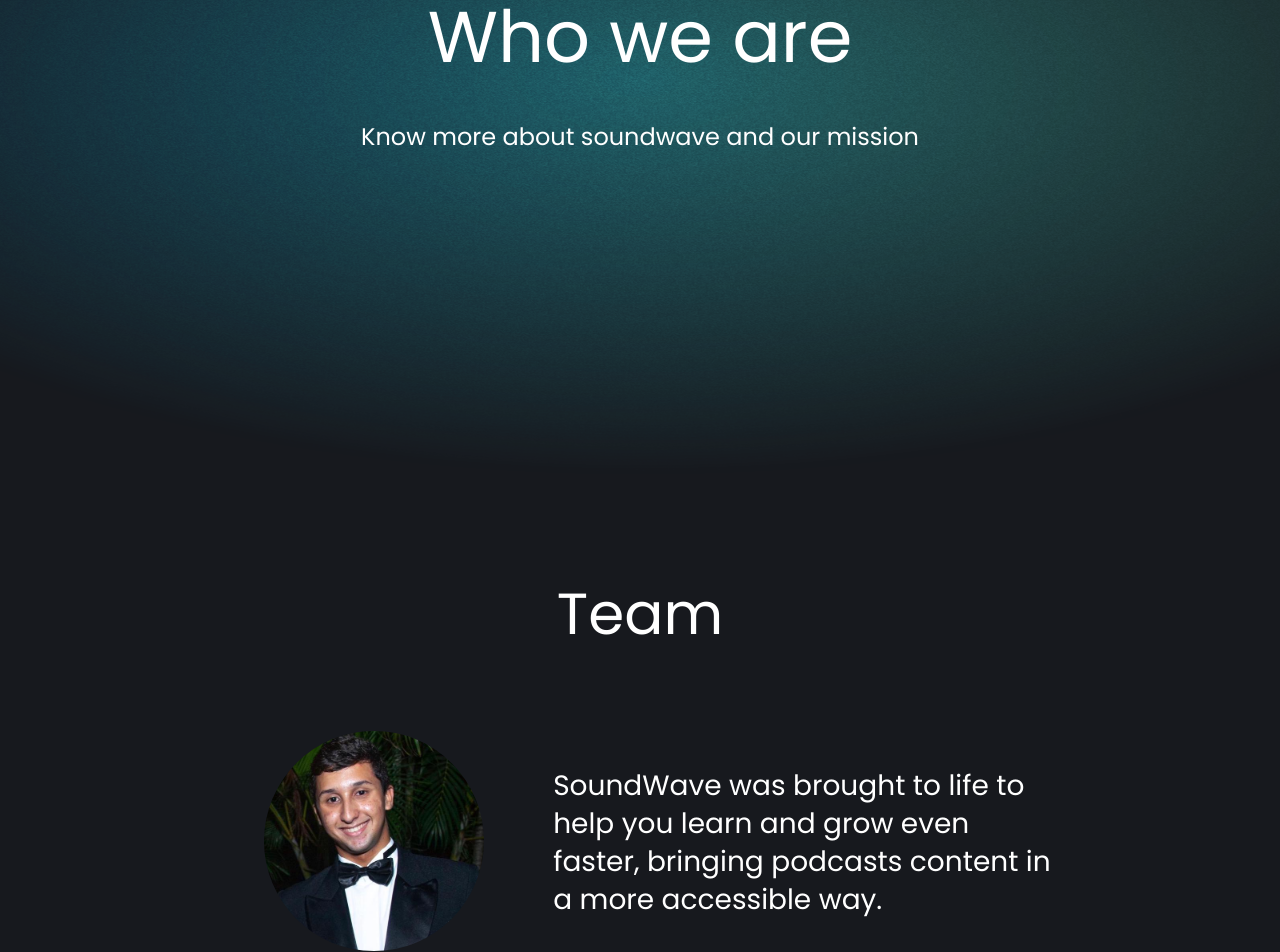
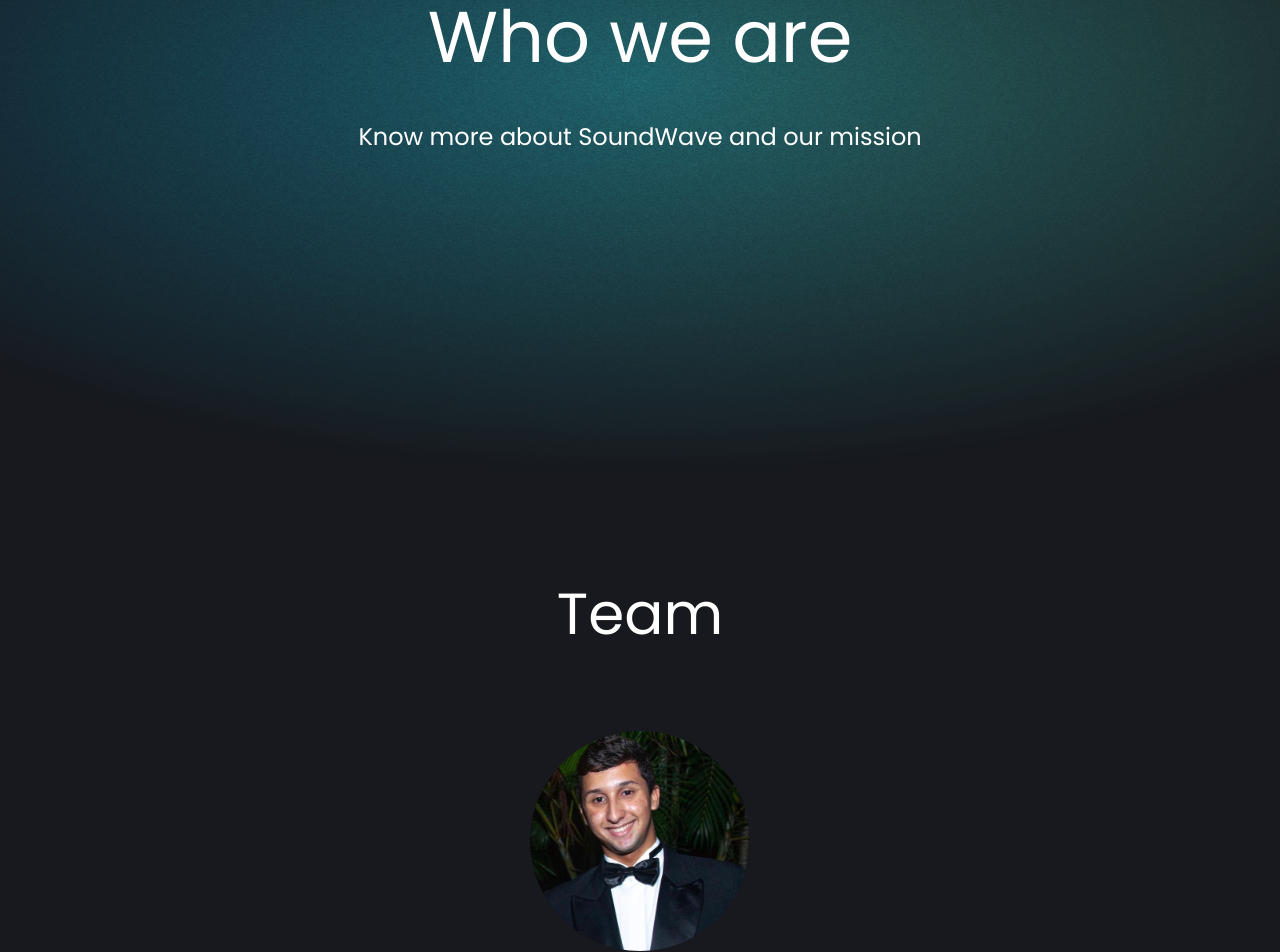
Before and after one commit to gabrielccarvalho/SoundWave, a Next.js app: page /about in a window 1280 px wide. Shown: the part 320-1272 px from the top of the page. Built offline with nearby package versions, Linux system fonts and the light colour scheme.

Commit message:
:sparkles: feat: add changes to about page

```diff
--- a/src/components/Member.tsx
+++ b/src/components/Member.tsx
@@ -2,6 +2,12 @@
 import React from 'react'
 import styled from 'styled-components'
 import { Heading, Text } from './Heading'
+
+interface iMember {
+  name: string
+  image: string
+  role: string
+}
 
 const Container = styled.div`
   display: flex;
@@ -18,18 +24,18 @@
   }
 `
 
-const Member = () => {
+const Member = ({ name, image, role }: iMember) => {
   return (
     <Container>
       <Image
-        src='/assets/me.JPG'
+        src={image}
         height={220}
         width={220}
         alt='CTO'
         style={{ borderRadius: '50%' }}
       />
-      <Heading name='Gabriel Campos' fontSize='32px' />
-      <Text name='CTO & Founder' fontSize='24px' font='Sono' color='#48BF91' />
+      <Heading name={name} fontSize='32px' />
+      <Text name={role} fontSize='24px' font='Sono' color='#48BF91' />
     </Container>
   )
 }
--- a/src/containers/Footer.tsx
+++ b/src/containers/Footer.tsx
@@ -75,6 +75,7 @@
 
     p {
       line-height: 20px;
+      font-size: 12px;
     }
   }
 `
--- a/src/containers/Navbar.tsx
+++ b/src/containers/Navbar.tsx
@@ -72,10 +72,10 @@
 
 const Navbar = () => {
 
-  const scrollSmoothlyToBottom = (id: string) => {
-    const element = document.getElementById(id)
-    element?.scrollIntoView({ behavior: 'smooth' })
-  }
+  // const scrollSmoothlyToBottom = (id: string) => {
+  //   const element = document.getElementById(id)
+  //   element?.scrollIntoView({ behavior: 'smooth' })
+  // }
 
   return (
     <>
@@ -87,7 +87,7 @@
               <Heading name='SoundWave' />
             </Logo>
           </Link>
-          <Dropdown name='Showcase' onClick={() => scrollSmoothlyToBottom('showcase')} />
+          {/* <Dropdown name='Showcase' onClick={() => scrollSmoothlyToBottom('showcase')} /> */}
           <Dropdown name='About' location='/about' />
         </Section>
 
--- a/src/containers/Team.tsx
+++ b/src/containers/Team.tsx
@@ -50,19 +50,11 @@
             name='Team'
             fontSize='58px'
           />
-        <Section>
-          <Member />
-          <Text
-            name='SoundWave was brought to life to help you learn and grow even faster, bringing podcasts content in a more accessible way.'
-            color='#fff'
-            fontSize='28px'
-            lineHeight='38px'
-            style={{
-              maxWidth: '500px',
-              marginBottom: '8rem',
-            }}
+          <Member
+            name='Gabriel Campos'
+            image='/assets/me.JPG'
+            role='CTO & Founder'
           />
-        </Section>
       </Container>
     </>
   )
--- a/src/containers/WhoWeAre.tsx
+++ b/src/containers/WhoWeAre.tsx
@@ -73,7 +73,7 @@
           lineHeight='0px'
         />
         <Text
-          name='Know more about soundwave and our mission'
+          name='Know more about SoundWave and our mission'
           color='#fff'
           fontSize='24px'
           lineHeight='24px'
```
